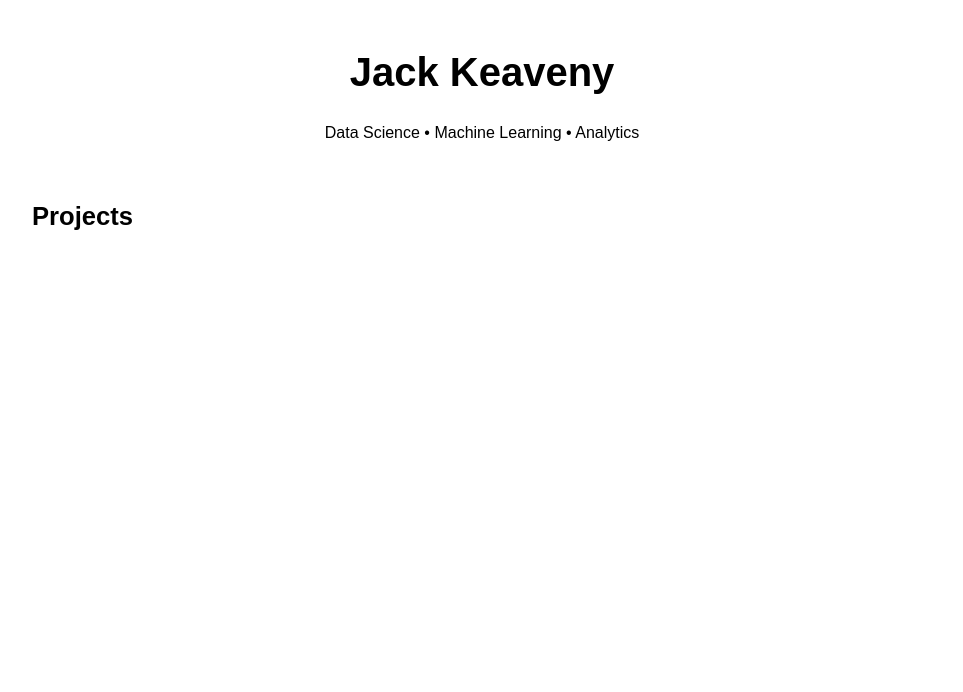
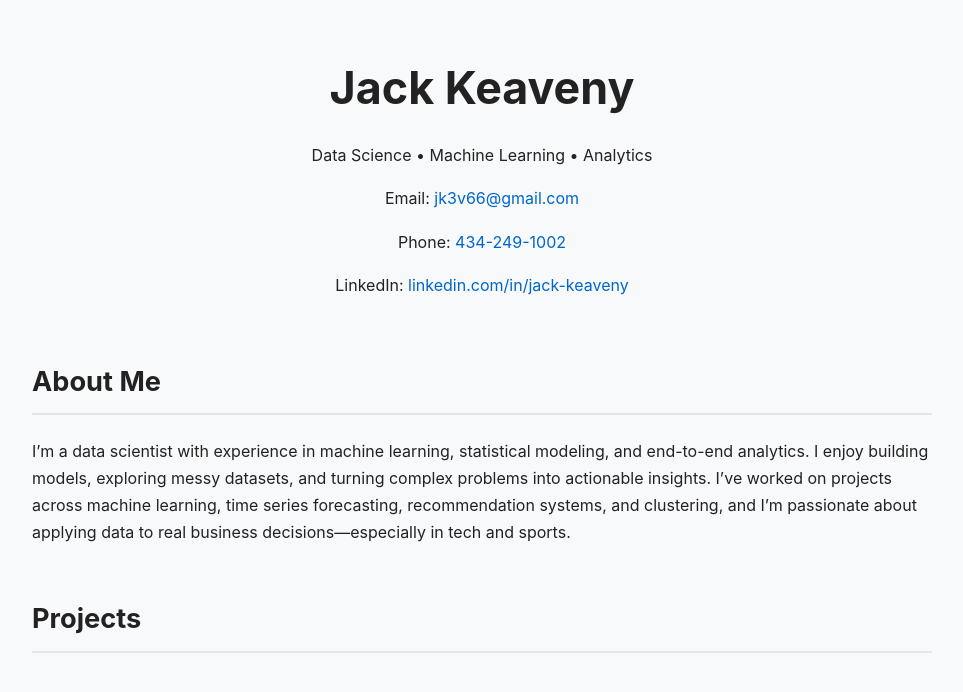
Before and after one commit to jackkeaveny/jackkeaveny.github.io, a plain HTML site: page index.html in a window 1280 px wide. Shown: the whole page, without its empty margins (158-1121 px from the left). Drawn offline with Linux system fonts and the light colour scheme; no server answers.

Commit message:
Update index.html

```diff
--- a/index.html
+++ b/index.html
@@ -3,48 +3,82 @@
 <head>
   <meta charset="UTF-8">
   <title>Jack Keaveny | Data Science Portfolio</title>
+
   <style>
     body {
-      font-family: Arial, sans-serif;
+      font-family: -apple-system, BlinkMacSystemFont, "Segoe UI", Roboto,
+                   Oxygen, Ubuntu, Cantarell, sans-serif;
       max-width: 900px;
-      margin: 40px auto;
+      margin: 50px auto;
       padding: 0 20px;
-      line-height: 1.6;
+      background: #f8f9fb;
+      color: #222;
+      line-height: 1.7;
     }
+
     header {
       text-align: center;
-      margin-bottom: 50px;
+      margin-bottom: 60px;
     }
+
     h1 {
-      font-size: 2.5rem;
-      margin-bottom: 5px;
+      font-size: 2.8rem;
+      margin-bottom: 10px;
+      font-weight: 700;
     }
+
     h2 {
-      margin-top: 40px;
-      font-size: 1.6rem;
+      margin-top: 50px;
+      font-size: 1.7rem;
+      border-bottom: 2px solid #e5e5e5;
+      padding-bottom: 8px;
     }
+
+    .contact {
+      margin-top: 15px;
+      font-size: 1rem;
+    }
+
+    .contact a {
+      color: #0066cc;
+      text-decoration: none;
+    }
+
+    .contact a:hover {
+      text-decoration: underline;
+    }
+
     .project-list {
       display: flex;
       flex-direction: column;
-      gap: 20px;
+      gap: 25px;
     }
+
     .project {
-      border: 1px solid #e5e5e5;
-      padding: 20px;
-      border-radius: 10px;
-      transition: box-shadow 0.2s ease;
+      background: white;
+      border-radius: 12px;
+      padding: 20px 25px;
+      border: 1px solid #e3e3e3;
+      box-shadow: 0 2px 10px rgba(0, 0, 0, 0.04);
+      transition: transform 0.15s ease, box-shadow 0.15s ease;
     }
+
     .project:hover {
-      box-shadow: 0px 4px 12px rgba(0,0,0,0.1);
+      transform: translateY(-3px);
+      box-shadow: 0 6px 18px rgba(0, 0, 0, 0.08);
     }
-    a {
-      color: black;
+
+    .project a {
+      color: #000;
       text-decoration: none;
+      font-size: 1.25rem;
       font-weight: bold;
     }
-    a:hover {
+
+    .project a:hover {
       text-decoration: underline;
     }
+
     .desc {
       margin-top: 8px;
       color: #555;
@@ -58,24 +92,44 @@
 <header>
   <h1>Jack Keaveny</h1>
   <p>Data Science • Machine Learning • Analytics</p>
+
+  <div class="contact">
+    <p>Email: <a href="mailto:jk3v66@gmail.com">jk3v66@gmail.com</a></p>
+    <p>Phone: <a href="tel:4342491002">434-249-1002</a></p>
+    <p>LinkedIn: <a href="https://www.linkedin.com/in/jack-keaveny-15812b267" target="_blank">linkedin.com/in/jack-keaveny</a></p>
+  </div>
 </header>
+
+<h2>About Me</h2>
+<p>
+I’m a data scientist with experience in machine learning, statistical modeling,
+and end-to-end analytics. I enjoy building models, exploring messy datasets, and
+turning complex problems into actionable insights. I’ve worked on projects across
+machine learning, time series forecasting, recommendation systems, and clustering,
+and I’m passionate about applying data to real business decisions—especially in
+tech and sports.
+</p>
 
 <h2>Projects</h2>
 <div id="projects" class="project-list"></div>
 
 <script>
+// Fetch repositories and filter
 fetch("https://api.github.com/users/jackkeaveny/repos")
   .then(res => res.json())
   .then(repos => {
     const list = document.getElementById("projects");
+
     repos
       .filter(r => !r.fork) // ignore forks
+      .filter(r => r.name !== "jackkeaveny.github.io") // exclude the website repo
+      .sort((a, b) => new Date(b.updated_at) - new Date(a.updated_at)) // newest first
       .forEach(repo => {
         const div = document.createElement("div");
         div.className = "project";
         div.innerHTML = `
           <a href="${repo.html_url}" target="_blank">${repo.name}</a>
-          <div class="desc">${repo.description || "No description provided"}</div>
+          <div class="desc">${repo.description || "No description provided."}</div>
         `;
         list.appendChild(div);
       });
```
